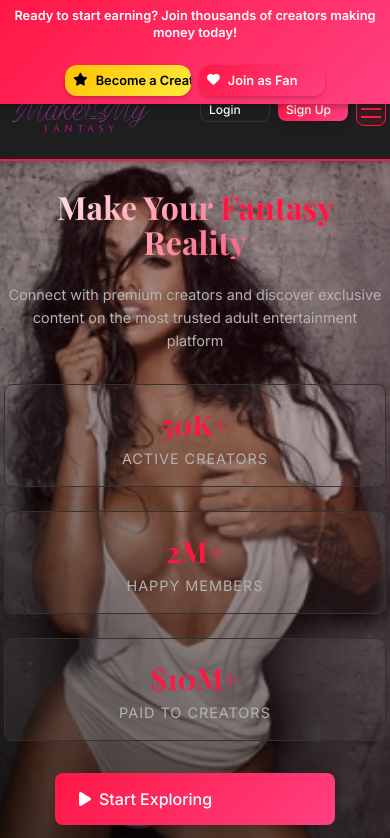
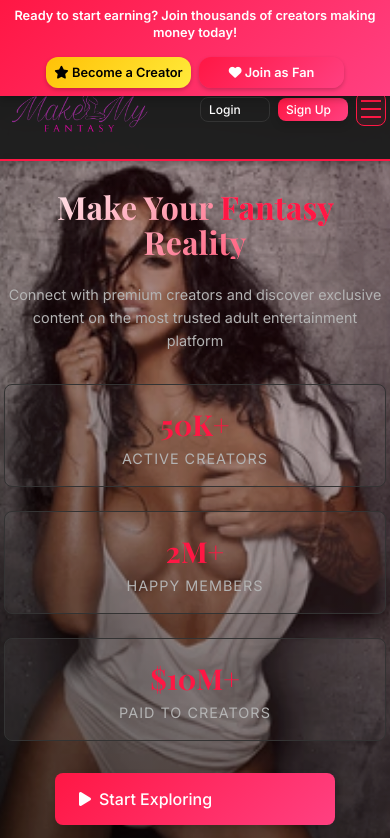
Before and after one commit to Roman01-info/makemyfantasy, a plain HTML site: page index.html in a window 390 px wide. Shown: the top 838 px of the page. Drawn offline with nearby package versions, Linux system fonts and the light colour scheme.

Commit message:
fixed responsive design

```diff
--- a/assets/css/responsive.css
+++ b/assets/css/responsive.css
@@ -59,6 +59,8 @@
       var(--secondary-color)
     );
     box-shadow: 0 2px 8px rgba(0, 0, 0, 0.3); /* Add shadow for better visibility */
+    /* border: 5px solid red; */
+    display: inline-block;
   }
 
   .signup-content {
@@ -66,13 +68,14 @@
     gap: var(--spacing-md);
     text-align: center;
     padding: 0 var(--spacing-sm);
+    /* border: 3px solid green; */
   }
 
   .signup-text {
     font-size: 0.9rem;
     font-weight: 600;
-    line-height: 1.4;
-    margin-bottom: var(--spacing-sm);
+    line-height: 1.2;
+    /* border: 2px solid blue; */
   }
 
   .signup-buttons {
@@ -80,6 +83,8 @@
     gap: var(--spacing-md); /* Increased gap for better spacing */
     flex-wrap: nowrap; /* Keep buttons side by side */
     flex-direction: row; /* Ensure horizontal layout */
+    width: 100%;
+    /* border: 2px solid blue; */
   }
 
   .signup-buttons .btn {
@@ -91,9 +96,12 @@
     box-shadow: 0 2px 4px rgba(0, 0, 0, 0.2);
     transition: all 0.3s ease;
     flex: 1; /* Equal width distribution */
-    max-width: 155px; /* Adjusted max width */
+    max-width: 255px; /* Adjusted max width */
     text-align: center; /* Ensure text is centered */
     white-space: nowrap; /* Prevent text wrapping */
+    overflow: hidden; /* Hide any overflow */
+    width: 250px;
+    display: inline-block;
   }
 
   .signup-buttons .btn:active {
```
